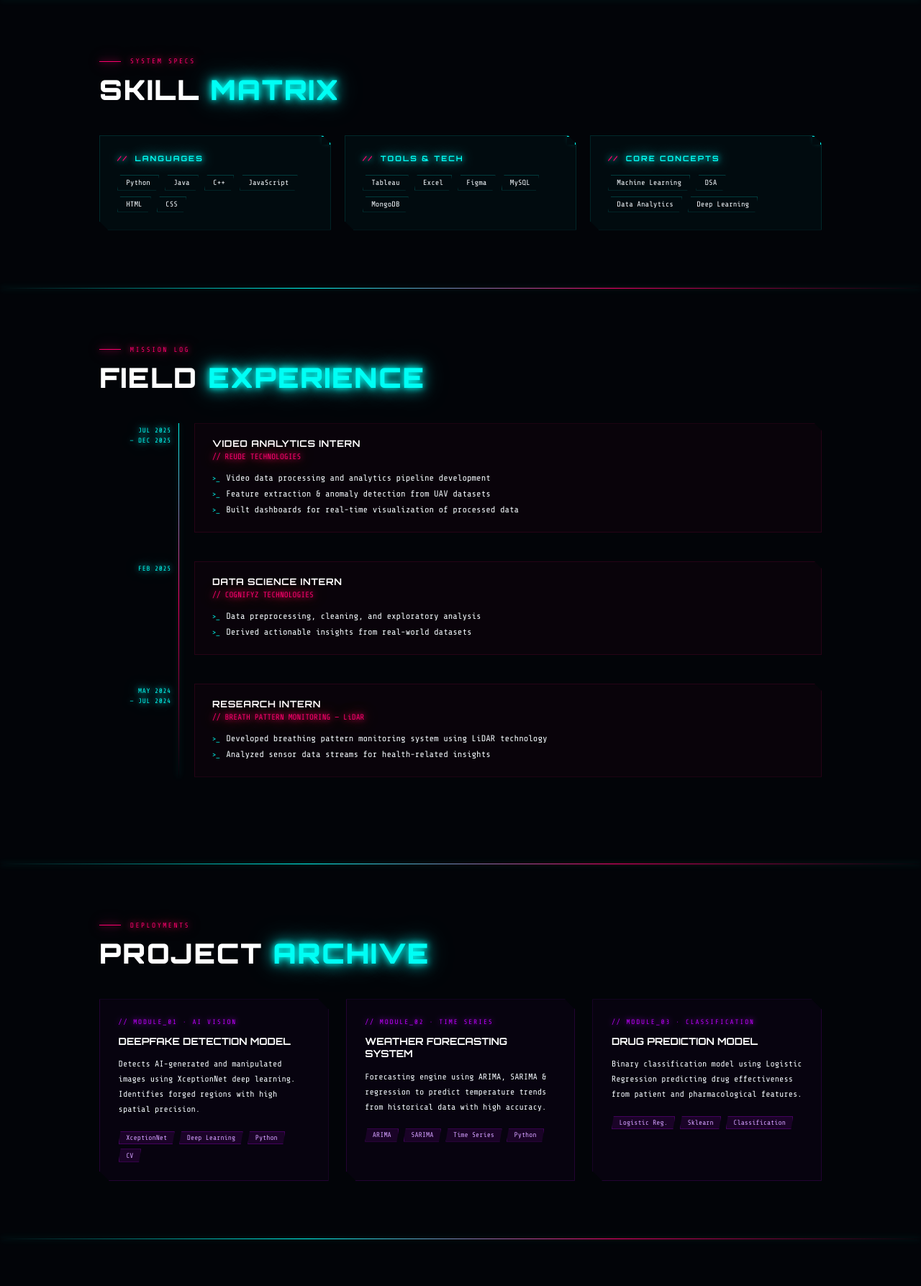
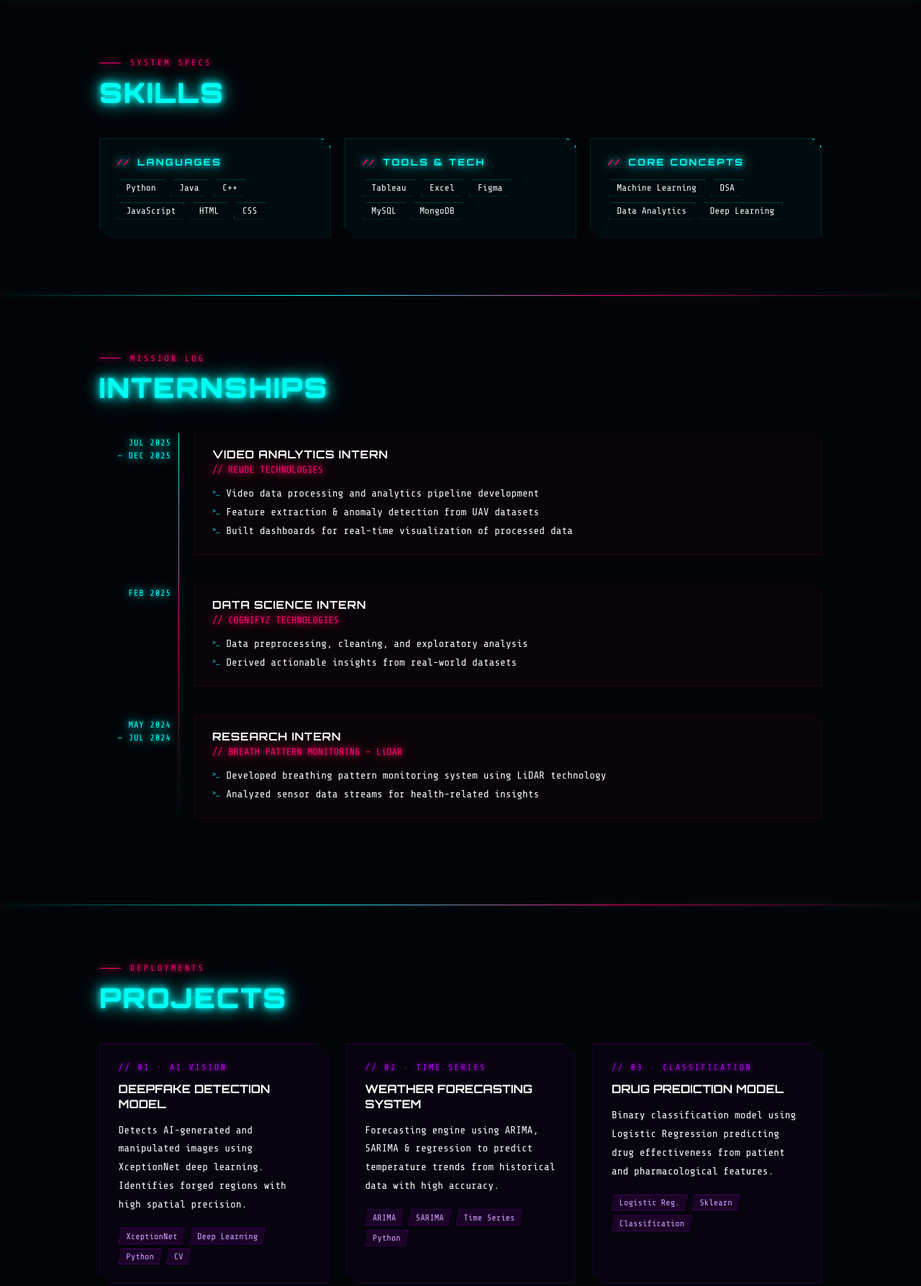
Before and after one commit to n-k08/Portfolio, a plain HTML site: page index.html in a window 1280 px wide. Shown: the part 801-2588 px from the top of the page at 72% size. Drawn offline with nearby package versions, Linux system fonts and the light colour scheme.

Commit message:
final change

```diff
--- a/index.html
+++ b/index.html
@@ -14,7 +14,8 @@
 <div class="corner corner-br"></div>
 
 <nav>
-  <div class="nav-logo">NK<span>//</span>2025</div>
+  <div class="nav-logo">NK's HUB<span></div>
+    <div class="nav-status"><span class="status-dot"></span>ONLINE // OPEN TO ROLES</div>
   <ul>
     <li><a href="#skills">Skills</a></li>
     <li><a href="#experience">EXP</a></li>
@@ -22,7 +23,7 @@
     <li><a href="#certifications">Certs</a></li>
     <li><a href="#contact">Contact</a></li>
   </ul>
-  <div class="nav-status"><span class="status-dot"></span>ONLINE // OPEN TO ROLES</div>
+
 </nav>
 
 <section id="hero">
@@ -30,7 +31,7 @@
     <h1 class="hero-name" data-text="NITHISH KUMAR">NITHISH KUMAR</h1>
     <div class="hero-sub">AI &amp; Data Analytics Engineer</div>
     <p class="hero-desc">
-      B.Tech CSE (AI &amp; Data Analytics) @ SRFET Chennai · CGPA 8.4<br/>
+      B.Tech CSE (AI &amp; Data Analytics) @ SRET Chennai <br/>
       Building intelligent systems — from deepfake detection to UAV analytics.<br/>
       Turning raw data into decisions that matter.
     </p>
@@ -52,7 +53,7 @@
 
 <section class="sec" id="skills">
   <div class="sec-tag reveal">System Specs</div>
-  <h2 class="sec-title reveal">SKILL <em>MATRIX</em></h2>
+  <h2 class="sec-title reveal"> <em>SKILLS</em></h2>
   <div class="skills-grid">
     <div class="skill-card reveal">
       <div class="skill-head">Languages</div>
@@ -82,7 +83,7 @@
 
 <section class="sec" id="experience">
   <div class="sec-tag reveal">Mission Log</div>
-  <h2 class="sec-title reveal">FIELD <em>EXPERIENCE</em></h2>
+  <h2 class="sec-title reveal"><em>INTERNSHIPS</em></h2>
   <div class="timeline">
     <div class="tl-line"></div>
     <div class="exp-item reveal">
@@ -126,10 +127,10 @@
 
 <section class="sec" id="projects">
   <div class="sec-tag reveal">Deployments</div>
-  <h2 class="sec-title reveal">PROJECT <em>ARCHIVE</em></h2>
+  <h2 class="sec-title reveal"><em>PROJECTS </em></h2>
   <div class="proj-grid">
     <div class="proj-card reveal">
-      <div class="proj-id">// MODULE_01 · AI VISION</div>
+      <div class="proj-id">// 01 · AI VISION</div>
       <div class="proj-name">DEEPFAKE DETECTION MODEL</div>
       <p class="proj-desc">Detects AI-generated and manipulated images using XceptionNet deep learning. Identifies forged regions with high spatial precision.</p>
       <div class="proj-techs">
@@ -138,7 +139,7 @@
       </div>
     </div>
     <div class="proj-card reveal">
-      <div class="proj-id">// MODULE_02 · TIME SERIES</div>
+      <div class="proj-id">// 02 · TIME SERIES</div>
       <div class="proj-name">WEATHER FORECASTING SYSTEM</div>
       <p class="proj-desc">Forecasting engine using ARIMA, SARIMA &amp; regression to predict temperature trends from historical data with high accuracy.</p>
       <div class="proj-techs">
@@ -147,7 +148,7 @@
       </div>
     </div>
     <div class="proj-card reveal">
-      <div class="proj-id">// MODULE_03 · CLASSIFICATION</div>
+      <div class="proj-id">// 03 · CLASSIFICATION</div>
       <div class="proj-name">DRUG PREDICTION MODEL</div>
       <p class="proj-desc">Binary classification model using Logistic Regression predicting drug effectiveness from patient and pharmacological features.</p>
       <div class="proj-techs">
--- a/style.css
+++ b/style.css
@@ -47,7 +47,7 @@ nav {
 .nav-logo { font-family:'Orbitron',monospace; font-weight:900; font-size:1rem; color:var(--cyan); text-shadow:var(--glow-c); letter-spacing:0.2em; }
 .nav-logo span { color:var(--pink); text-shadow:var(--glow-p); }
 nav ul { list-style:none; display:flex; gap:2rem; }
-nav ul a { font-size:0.65rem; letter-spacing:0.18em; color:var(--dim); text-decoration:none; text-transform:uppercase; transition:color 0.2s,text-shadow 0.2s; position:relative; }
+nav ul a { font-size:0.8rem; letter-spacing:0.18em; color:var(--dim); text-decoration:none; text-transform:uppercase; transition:color 0.2s,text-shadow 0.2s; position:relative; }
 nav ul a::after { content:''; position:absolute; bottom:-4px; left:0; width:0; height:1px; background:var(--cyan); box-shadow:var(--glow-c); transition:width 0.25s; }
 nav ul a:hover { color:var(--cyan); text-shadow:var(--glow-c); }
 nav ul a:hover::after { width:100%; }
@@ -67,12 +67,12 @@ nav ul a:hover::after { width:100%; }
 @keyframes glitch1{0%,90%,100%{transform:translate(0)}92%{transform:translate(-3px,1px)}94%{transform:translate(3px,-1px)}96%{transform:translate(-2px,0)}}
 @keyframes glitch2{0%,88%,100%{transform:translate(0)}90%{transform:translate(4px,-2px)}93%{transform:translate(-4px,1px)}96%{transform:translate(2px,0)}}
 .hero-sub { font-family:'Orbitron',monospace; font-size:clamp(0.9rem,2vw,1.2rem); color:var(--pink); text-shadow:var(--glow-p); letter-spacing:0.3em; text-transform:uppercase; margin-bottom:2rem; }
-.hero-desc { font-size:0.85rem; line-height:1.9; color:var(--dim); max-width:520px; border-left:2px solid var(--cyan); padding-left:1.2rem; margin-bottom:2.5rem; box-shadow:-2px 0 12px rgba(0,255,245,0.2); }
+.hero-desc { font-size:1rem; line-height:1.9; color:var(--dim); max-width:520px; border-left:2px solid var(--cyan); padding-left:1.2rem; margin-bottom:2.5rem; box-shadow:-2px 0 12px rgba(0,255,245,0.2); }
 .hero-stats { display:flex; gap:3rem; margin-bottom:2.5rem; }
 .stat-num { font-family:'Orbitron',monospace; font-size:1.8rem; font-weight:900; color:var(--cyan); text-shadow:var(--glow-c); }
-.stat-label { font-size:0.62rem; color:var(--dim); letter-spacing:0.12em; text-transform:uppercase; margin-top:0.2rem; }
+.stat-label { font-size:0.75rem; color:var(--dim); letter-spacing:0.12em; text-transform:uppercase; margin-top:0.2rem; }
 .hero-btns { display:flex; gap:1rem; flex-wrap:wrap; }
-.btn-cyber { font-family:'Orbitron',monospace; font-size:0.7rem; font-weight:700; letter-spacing:0.15em; text-transform:uppercase; text-decoration:none; padding:0.75rem 2rem; clip-path:polygon(8px 0%,100% 0%,calc(100% - 8px) 100%,0% 100%); transition:all 0.2s; }
+.btn-cyber { font-family:'Orbitron',monospace; font-size:0.85rem; font-weight:700; letter-spacing:0.15em; text-transform:uppercase; text-decoration:none; padding:0.75rem 2rem; clip-path:polygon(8px 0%,100% 0%,calc(100% - 8px) 100%,0% 100%); transition:all 0.2s; }
 .btn-cyber.primary { background:var(--cyan); color:#000; }
 .btn-cyber.primary:hover { box-shadow:var(--glow-c); filter:brightness(1.1); }
 .btn-cyber.outline { background:transparent; color:var(--cyan); border:1px solid var(--cyan); }
@@ -80,7 +80,7 @@ nav ul a:hover::after { width:100%; }
 .btn-cyber.pink { background:transparent; color:var(--pink); border:1px solid var(--pink); }
 .btn-cyber.pink:hover { background:rgba(255,0,110,0.08); box-shadow:var(--glow-p); }
 .sec { padding:5rem 3rem; max-width:1100px; margin:0 auto; position:relative; z-index:1; }
-.sec-tag { font-size:0.6rem; letter-spacing:0.25em; text-transform:uppercase; color:var(--pink); text-shadow:var(--glow-p); display:flex; align-items:center; gap:0.8rem; margin-bottom:0.6rem; }
+.sec-tag { font-size:0.75rem; letter-spacing:0.25em; text-transform:uppercase; color:var(--pink); text-shadow:var(--glow-p); display:flex; align-items:center; gap:0.8rem; margin-bottom:0.6rem; }
 .sec-tag::before { content:''; display:block; width:30px; height:1px; background:var(--pink); box-shadow:var(--glow-p); }
 .sec-title { font-family:'Orbitron',monospace; font-size:clamp(1.6rem,4vw,2.4rem); font-weight:900; letter-spacing:0.05em; color:#fff; margin-bottom:2.5rem; }
 .sec-title em { font-style:normal; color:var(--cyan); text-shadow:var(--glow-c); }
@@ -89,39 +89,39 @@ nav ul a:hover::after { width:100%; }
 .skill-card { background:rgba(0,255,245,0.03); border:1px solid rgba(0,255,245,0.12); padding:1.5rem; clip-path:polygon(0 0,calc(100% - 12px) 0,100% 12px,100% 100%,12px 100%,0 calc(100% - 12px)); transition:all 0.25s; position:relative; }
 .skill-card::before { content:''; position:absolute; top:0; right:0; width:12px; height:12px; border-top:1px solid var(--cyan); border-right:1px solid var(--cyan); box-shadow:3px -3px 8px rgba(0,255,245,0.3); }
 .skill-card:hover { background:rgba(0,255,245,0.06); border-color:var(--cyan); box-shadow:inset 0 0 20px rgba(0,255,245,0.05),0 0 20px rgba(0,255,245,0.1); }
-.skill-head { font-family:'Orbitron',monospace; font-size:0.65rem; font-weight:700; letter-spacing:0.2em; text-transform:uppercase; color:var(--cyan); text-shadow:var(--glow-c); margin-bottom:1rem; display:flex; align-items:center; gap:0.6rem; }
+.skill-head { font-family:'Orbitron',monospace; font-size:0.8rem; font-weight:700; letter-spacing:0.2em; text-transform:uppercase; color:var(--cyan); text-shadow:var(--glow-c); margin-bottom:1rem; display:flex; align-items:center; gap:0.6rem; }
 .skill-head::before { content:'//'; color:var(--pink); }
 .skill-tags { display:flex; flex-wrap:wrap; gap:0.5rem; }
-.stag { font-size:0.65rem; padding:0.25rem 0.7rem; border:1px solid rgba(0,255,245,0.2); color:var(--dim); clip-path:polygon(4px 0%,100% 0%,calc(100% - 4px) 100%,0% 100%); transition:all 0.2s; }
+.stag { font-size:0.8rem; padding:0.25rem 0.7rem; border:1px solid rgba(0,255,245,0.2); color:var(--dim); clip-path:polygon(4px 0%,100% 0%,calc(100% - 4px) 100%,0% 100%); transition:all 0.2s; }
 .stag:hover { border-color:var(--cyan); color:var(--cyan); text-shadow:var(--glow-c); background:rgba(0,255,245,0.05); }
 .timeline { position:relative; }
 .tl-line { position:absolute; left:110px; top:0; bottom:0; width:1px; background:linear-gradient(to bottom,var(--cyan),var(--pink),transparent); box-shadow:0 0 8px rgba(0,255,245,0.3); }
 .exp-item { display:grid; grid-template-columns:100px 1fr; gap:2rem; margin-bottom:2.5rem; align-items:start; }
-.exp-date { font-size:0.58rem; color:var(--cyan); text-shadow:var(--glow-c); letter-spacing:0.08em; text-align:right; padding-top:4px; line-height:1.5; }
+.exp-date { font-size:0.75rem; color:var(--cyan); text-shadow:var(--glow-c); letter-spacing:0.08em; text-align:right; padding-top:4px; line-height:1.5; }
 .exp-content { background:rgba(255,0,110,0.03); border:1px solid rgba(255,0,110,0.12); padding:1.2rem 1.5rem; position:relative; clip-path:polygon(0 0,calc(100% - 10px) 0,100% 10px,100% 100%,0 100%); transition:border-color 0.2s; }
 .exp-content::before { content:''; position:absolute; left:-2.15rem; top:6px; width:8px; height:8px; border-radius:50%; background:var(--pink); box-shadow:var(--glow-p); }
 .exp-content:hover { border-color:rgba(255,0,110,0.35); }
-.exp-title { font-family:'Orbitron',monospace; font-size:0.8rem; font-weight:700; color:#fff; letter-spacing:0.05em; margin-bottom:0.25rem; }
-.exp-co { font-size:0.68rem; color:var(--pink); text-shadow:var(--glow-p); margin-bottom:0.8rem; }
+.exp-title { font-family:'Orbitron',monospace; font-size:0.95rem; font-weight:700; color:#fff; letter-spacing:0.05em; margin-bottom:0.25rem; }
+.exp-co { font-size:0.85rem; color:var(--pink); text-shadow:var(--glow-p); margin-bottom:0.8rem; }
 .exp-pts { list-style:none; }
-.exp-pts li { font-size:0.76rem; color:var(--dim); line-height:1.8; padding-left:1.2rem; position:relative; }
+.exp-pts li { font-size:0.9rem; color:var(--dim); line-height:1.8; padding-left:1.2rem; position:relative; }
 .exp-pts li::before { content:'>_'; position:absolute; left:0; color:var(--cyan); font-size:0.6rem; top:3px; }
 .proj-grid { display:grid; grid-template-columns:repeat(3,1fr); gap:1.5rem; }
 .proj-card { background:rgba(191,0,255,0.03); border:1px solid rgba(191,0,255,0.15); padding:1.6rem; position:relative; overflow:hidden; clip-path:polygon(0 0,calc(100% - 14px) 0,100% 14px,100% 100%,14px 100%,0 calc(100% - 14px)); transition:all 0.25s; }
 .proj-card::after { content:''; position:absolute; bottom:0; left:0; right:0; height:1px; background:linear-gradient(90deg,transparent,var(--purple),transparent); transform:scaleX(0); transition:transform 0.3s; }
 .proj-card:hover { border-color:rgba(191,0,255,0.5); box-shadow:0 0 30px rgba(191,0,255,0.12),inset 0 0 20px rgba(191,0,255,0.04); }
 .proj-card:hover::after { transform:scaleX(1); }
-.proj-id { font-size:0.58rem; color:var(--purple); letter-spacing:0.2em; margin-bottom:0.8rem; text-shadow:0 0 8px var(--purple); }
-.proj-name { font-family:'Orbitron',monospace; font-size:0.85rem; font-weight:700; color:#fff; margin-bottom:0.8rem; line-height:1.3; }
-.proj-desc { font-size:0.73rem; color:var(--dim); line-height:1.8; margin-bottom:1.2rem; }
+.proj-id { font-size:0.75rem; color:var(--purple); letter-spacing:0.2em; margin-bottom:0.8rem; text-shadow:0 0 8px var(--purple); }
+.proj-name { font-family:'Orbitron',monospace; font-size:1rem; font-weight:700; color:#fff; margin-bottom:0.8rem; line-height:1.3; }
+.proj-desc { font-size:0.9rem; color:var(--dim); line-height:1.8; margin-bottom:1.2rem; }
 .proj-techs { display:flex; flex-wrap:wrap; gap:0.4rem; }
-.ptag { font-size:0.6rem; padding:0.2rem 0.6rem; background:rgba(191,0,255,0.1); border:1px solid rgba(191,0,255,0.25); color:#d4a0ff; clip-path:polygon(3px 0%,100% 0%,calc(100% - 3px) 100%,0% 100%); }
+.ptag { font-size:0.75rem; padding:0.2rem 0.6rem; background:rgba(191,0,255,0.1); border:1px solid rgba(191,0,255,0.25); color:#d4a0ff; clip-path:polygon(3px 0%,100% 0%,calc(100% - 3px) 100%,0% 100%); }
 .certs-grid { display:grid; grid-template-columns:repeat(2,1fr); gap:1rem; }
 .cert-card { display:flex; align-items:center; gap:1rem; background:rgba(255,214,0,0.03); border:1px solid rgba(255,214,0,0.12); padding:1rem 1.3rem; clip-path:polygon(0 0,calc(100% - 8px) 0,100% 8px,100% 100%,0 100%); transition:border-color 0.2s; }
 .cert-card:hover { border-color:rgba(255,214,0,0.4); box-shadow:0 0 16px rgba(255,214,0,0.08); }
 .cert-ico { font-size:1.4rem; }
-.cert-name { font-size:0.76rem; color:var(--text); margin-bottom:0.2rem; }
-.cert-src { font-size:0.62rem; color:var(--yellow); letter-spacing:0.08em; text-shadow:0 0 8px rgba(255,214,0,0.5); }
+.cert-name { font-size:0.9rem; color:var(--text); margin-bottom:0.2rem; }
+.cert-src { font-size:0.8rem; color:var(--yellow); letter-spacing:0.08em; text-shadow:0 0 8px rgba(255,214,0,0.5); }
 #contact { text-align:center; }
 #contact .sec-tag { justify-content:center; }
 #contact .sec-tag::before { display:none; }
@@ -129,11 +129,11 @@ nav ul a:hover::after { width:100%; }
 .contact-box::before,.contact-box::after { content:''; position:absolute; width:20px; height:20px; }
 .contact-box::before { top:0; right:0; border-top:2px solid var(--cyan); border-right:2px solid var(--cyan); box-shadow:4px -4px 12px rgba(0,255,245,0.3); }
 .contact-box::after { bottom:0; left:0; border-bottom:2px solid var(--pink); border-left:2px solid var(--pink); box-shadow:-4px 4px 12px rgba(255,0,110,0.3); }
-.contact-label { font-size:0.6rem; color:var(--cyan); letter-spacing:0.25em; text-transform:uppercase; margin-bottom:1rem; text-shadow:var(--glow-c); }
+.contact-label { font-size:0.75rem; color:var(--cyan); letter-spacing:0.25em; text-transform:uppercase; margin-bottom:1rem; text-shadow:var(--glow-c); }
 .contact-email { font-family:'Orbitron',monospace; font-size:clamp(0.9rem,2vw,1.1rem); color:#fff; text-decoration:none; display:block; margin-bottom:2rem; transition:color 0.2s,text-shadow 0.2s; }
 .contact-email:hover { color:var(--cyan); text-shadow:var(--glow-c); }
 .socials { display:flex; justify-content:center; gap:1.5rem; }
-.social-btn { font-family:'Orbitron',monospace; font-size:0.62rem; font-weight:700; letter-spacing:0.12em; text-transform:uppercase; text-decoration:none; padding:0.5rem 1.2rem; border:1px solid var(--dim); color:var(--dim); clip-path:polygon(6px 0%,100% 0%,calc(100% - 6px) 100%,0% 100%); transition:all 0.2s; }
+.social-btn { font-family:'Orbitron',monospace; font-size:0.8rem; font-weight:700; letter-spacing:0.12em; text-transform:uppercase; text-decoration:none; padding:0.5rem 1.2rem; border:1px solid var(--dim); color:var(--dim); clip-path:polygon(6px 0%,100% 0%,calc(100% - 6px) 100%,0% 100%); transition:all 0.2s; }
 .social-btn:hover { border-color:var(--cyan); color:var(--cyan); text-shadow:var(--glow-c); background:rgba(0,255,245,0.05); }
 footer { border-top:1px solid rgba(0,255,245,0.1); padding:1.5rem 3rem; display:flex; justify-content:space-between; align-items:center; font-size:0.62rem; color:var(--dim); position:relative; z-index:1; }
 .footer-logo { font-family:'Orbitron',monospace; color:var(--cyan); text-shadow:var(--glow-c); }
```
